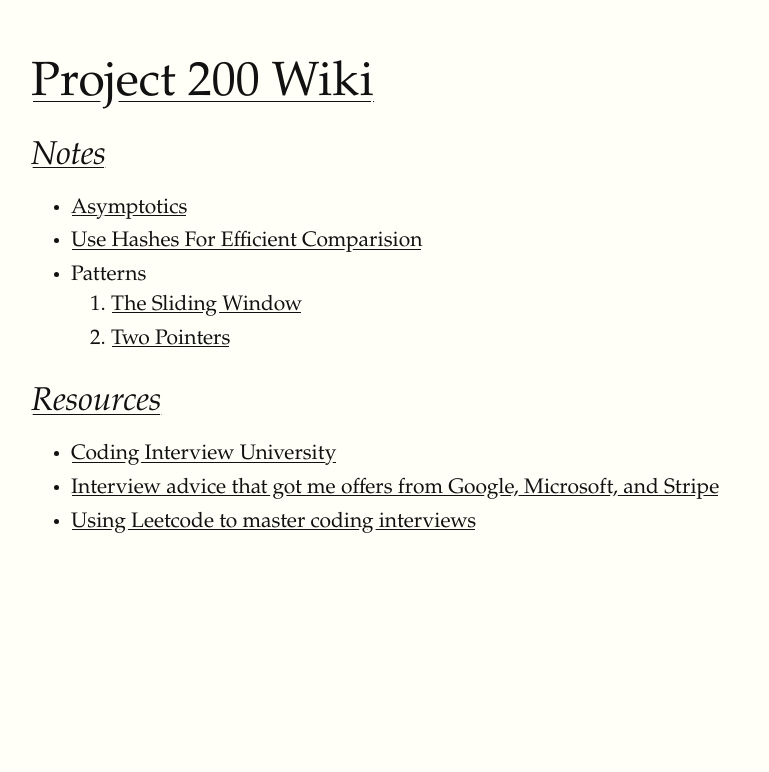
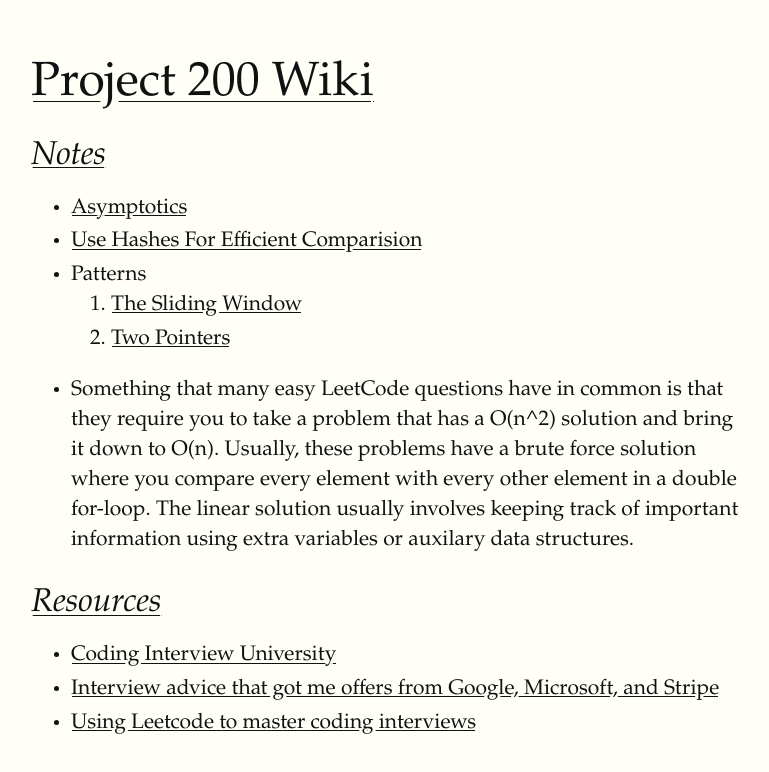
Before and after one commit to Mu-Alpha-Research-Center/visual-analysis-of-algorithms, a website: page docs/index.html in a window 1280 px wide. Shown: the whole page, without its empty margins (249-1018 px from the left). Drawn offline with Linux system fonts and the light colour scheme; a web font is replaced by a local one.

Commit message:
Update wiki

```diff
--- a/docs/index.html
+++ b/docs/index.html
@@ -31,6 +31,17 @@
 </ol>
 </ul>
 
+<ul>
+<li>
+Something that many easy LeetCode questions have in common is that they
+  require you to take a problem that has a O(n^2) solution and bring it down
+  to O(n). Usually, these problems have a brute force solution where you compare
+  every element with every other element in a double for-loop. The linear
+  solution usually involves keeping track of important information using extra
+  variables or auxilary data structures.
+
+</ul>
+
 <div id="Project 200 Wiki-Resources"><h2 id="Resources" class="header"><a href="#Project 200 Wiki-Resources">Resources</a></h2></div>
 <ul>
 <li>
```
Also changed, not shown: 1 other file.
